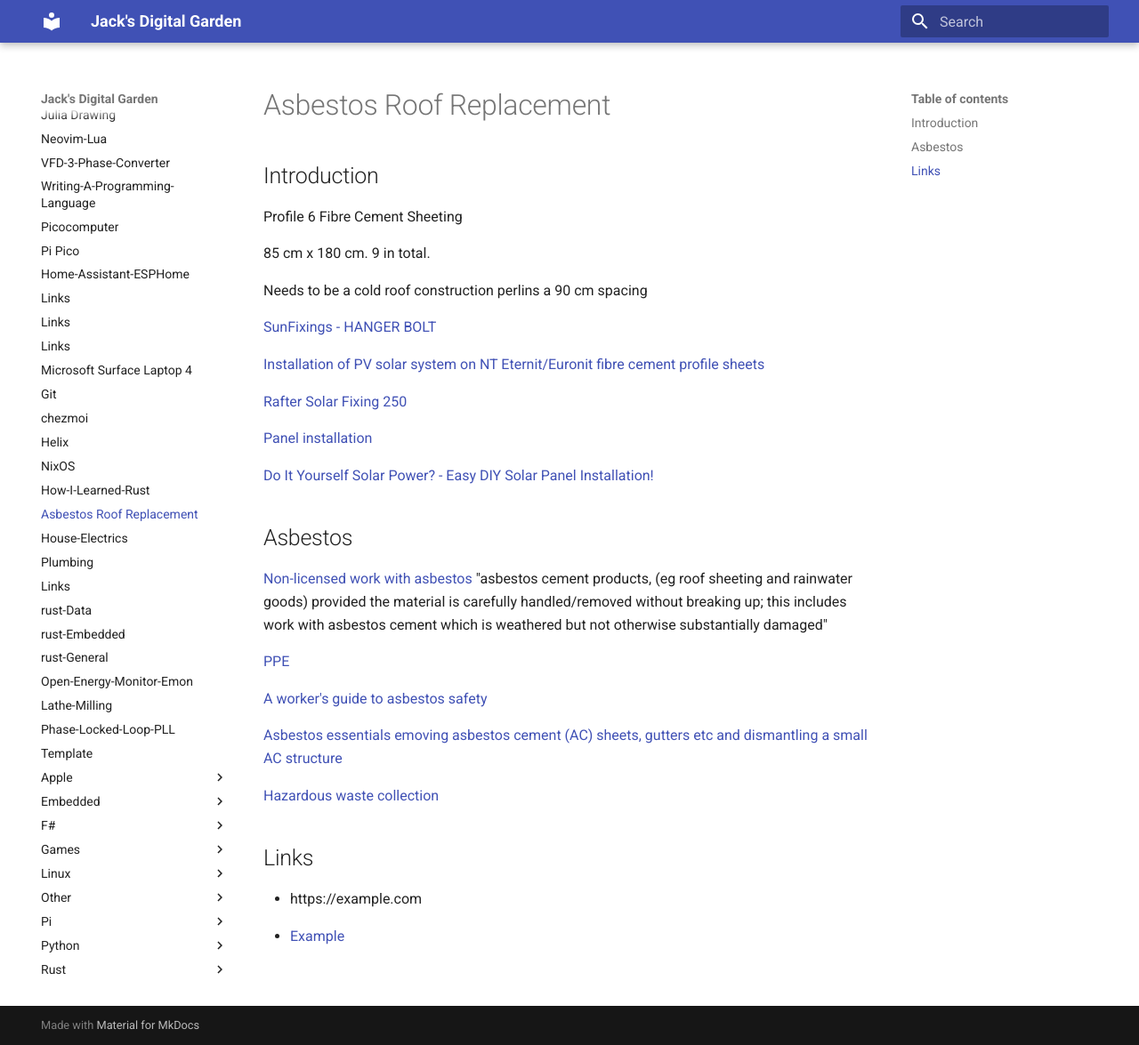
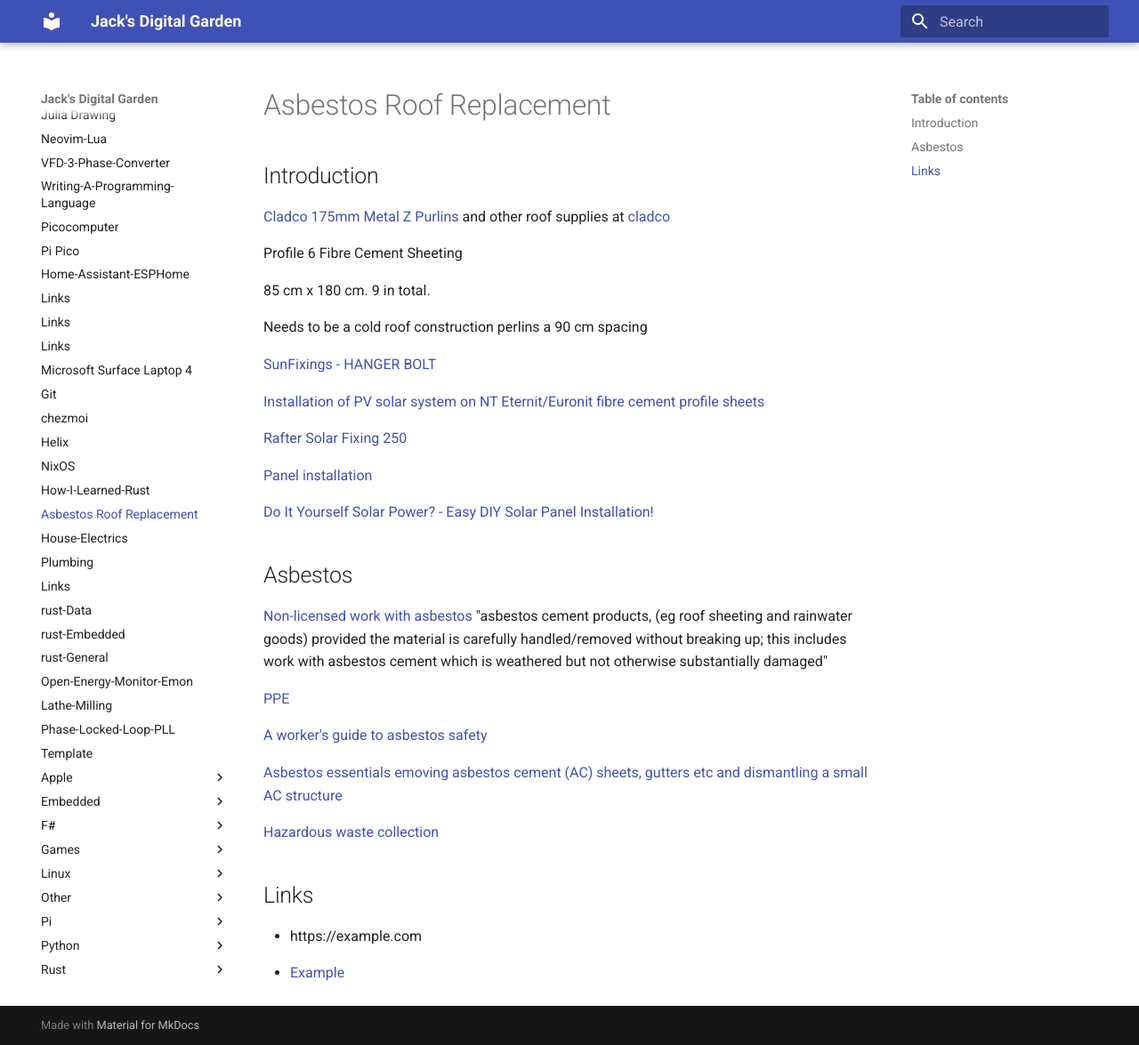
Before and after one commit to jchidley/mkdocs-material-test, an MkDocs documentation site: the page built from docs/2024-03-17-Asbestos-Roof-Replacement.md, in a window 1280 px wide and 1175 px high. Shown: the whole window at 89% size. Built offline with MkDocs 1.6.1 and Material for MkDocs 9.7.7, drawn with Linux system fonts in a browser that asks for light colours.

Commit message:
metal purlins

```diff
--- a/docs/2024-03-17-Asbestos-Roof-Replacement.md
+++ b/docs/2024-03-17-Asbestos-Roof-Replacement.md
@@ -7,6 +7,8 @@ title: "Asbestos Roof Replacement"
 <!-- markdownlint-enable MD025 -->
 
 ## Introduction
+
+[Cladco 175mm Metal Z Purlins ](https://www.cladco.co.uk/z-purlins/175mm-z-purlins) and other roof supplies at [cladco](https://www.cladco.co.uk/)
 
 Profile 6 Fibre Cement Sheeting
 
```
